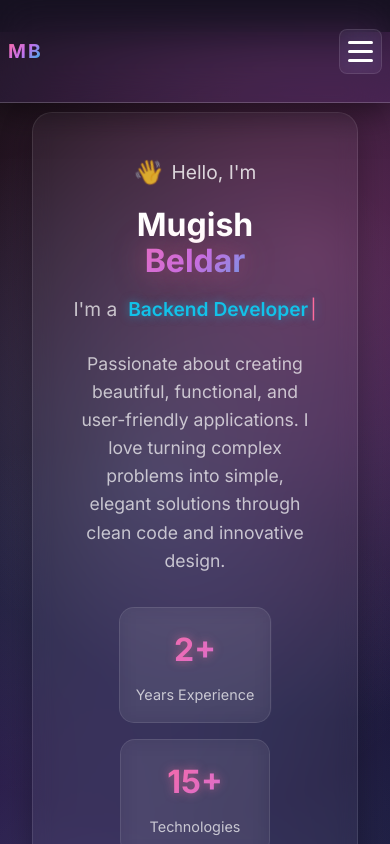
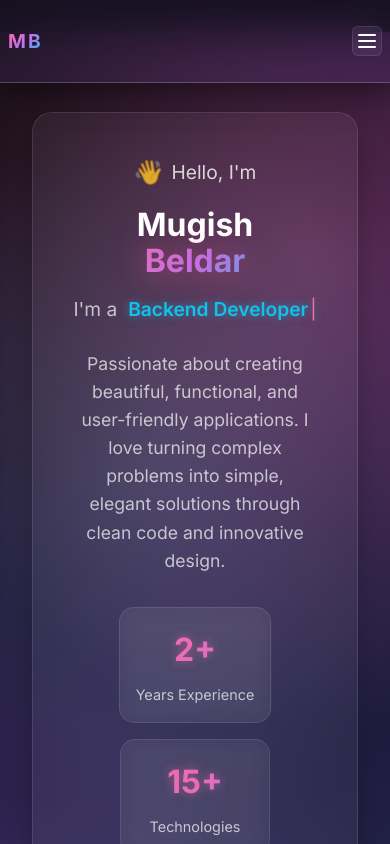
Before and after one commit to MugishBeldar/mugish.beldar, a React (Vite) app: page / in a window 390 px wide. Shown: the top 844 px of the page. Built offline with nearby package versions, Linux system fonts and the light colour scheme.

Commit message:
Fix | Icon, Image, and link issue

```diff
--- a/src/components/Home.jsx
+++ b/src/components/Home.jsx
@@ -108,7 +108,7 @@ const Home = () => {
               </button>
               <button
                 className="btn-resume"
-                onClick={() => window.open('/resume.pdf', '_blank')}
+                onClick={() => window.open('https://drive.google.com/file/d/1pW06E8uKEPQczzQQsn1PJAEHa0yHGN2T/view?usp=sharing', '_blank')}
               >
                 <FileText size={20} className="resume-icon" />
                 View Resume
--- a/src/components/Navbar.css
+++ b/src/components/Navbar.css
@@ -122,8 +122,8 @@
   display: none;
   flex-direction: column;
   cursor: pointer;
-  padding: 0.5rem;
-  border-radius: 8px;
+  padding: 0.3rem;
+  border-radius: 6px;
   background: rgba(255, 255, 255, 0.05);
   backdrop-filter: blur(10px);
   border: 1px solid rgba(255, 255, 255, 0.1);
@@ -137,10 +137,10 @@
 }
 
 .bar {
-  width: 25px;
-  height: 3px;
+  width: 18px;
+  height: 2px;
   background: white;
-  margin: 3px 0;
+  margin: 2px 0;
   transition: 0.3s;
   border-radius: 2px;
 }
@@ -163,7 +163,7 @@
     display: flex;
     justify-content: space-between;
     align-items: center;
-    height: 70px;
+    height: 50px;
     position: relative;
     z-index: 10001;
   }
@@ -219,11 +219,11 @@
   }
 
   .hamburger.active .bar:nth-child(1) {
-    transform: translateY(8px) rotate(45deg);
+    transform: translateY(6px) rotate(45deg);
   }
 
   .hamburger.active .bar:nth-child(3) {
-    transform: translateY(-8px) rotate(-45deg);
+    transform: translateY(-6px) rotate(-45deg);
   }
 
   /* Mobile menu items styling */
--- a/src/components/Projects.jsx
+++ b/src/components/Projects.jsx
@@ -1,6 +1,11 @@
 import { useState } from 'react'
 import { ExternalLink, Calendar, Users, Star, Zap } from 'lucide-react'
 import './Projects.css'
+
+// Import images
+import ecommerceImage from '../assets/ecommerce-web-application.png'
+import breezeImage from '../assets/breeze-wheather-application.png'
+import portfolioImage from '../assets/portfolio.png'
 
 const Projects = () => {
   const [imageErrors, setImageErrors] = useState({})
@@ -47,7 +52,7 @@ const Projects = () => {
     {
       title: "E-Commerce Platform",
       description: "A full-stack e-commerce platform with modern UI/UX, real-time inventory management, and secure payment processing. Built with Next.js, and PostgreSQL.",
-      image: "/src/assets/ecommerce-web-application.png",
+      image: ecommerceImage,
       technologies: ["Next.js", "PostgreSQL", "Stripe", "Redis", "Vercel", "Shadcn UI"],
       features: [
         "Real-time inventory tracking",
@@ -64,7 +69,7 @@ const Projects = () => {
     {
       title: "Breeze Weather Application",
       description: "Breeze, a sleek React-based weather app, leverages the OpenWeatherMap API to provide a responsive and visually appealing interface. Offering a concise five-day forecast with real-time updates, interactive maps, and customizable units, Breeze ensures users stay informed and in control of their weather plans.",
-      image: "/src/assets/breeze-wheather-application.png",
+      image: breezeImage,
       technologies: ["Node Js",
         "Express Js",
         "React Js",
@@ -85,7 +90,7 @@ const Projects = () => {
     {
       title: "Portfolio",
       description: "A modern portfolio website with aesthetic, featuring glassmorphism effects, interactive animations, and responsive design. Built with React and custom CSS to showcase projects and skills in a visually stunning interface.",
-      image: "/src/assets/portfolio.png",
+      image: portfolioImage,
       technologies: ["React", "Vite", "CSS3", "JavaScript", "Lucide Icons", "Glassmorphism"],
       features: [
         "Glassmorphism effects",
--- a/src/components/Skills.jsx
+++ b/src/components/Skills.jsx
@@ -1,6 +1,11 @@
 import { useState, useEffect } from 'react'
 import { Palette, Settings, Database, Cloud, Zap, Code, Wrench } from 'lucide-react'
 import './Skills.css'
+
+// Import images
+import typescriptIcon from '../assets/typescript.png'
+import sqlServerIcon from '../assets/sql-server.png'
+import vsCodeIcon from '../assets/vscode.png'
 
 const Skills = () => {
   const [imageErrors, setImageErrors] = useState({})
@@ -28,7 +33,7 @@ const Skills = () => {
       skills: [
         { name: "Rust", icon: "https://avatars.githubusercontent.com/u/5430905?s=48&v=4" },
         { name: "JavaScript", icon: "https://avatars.githubusercontent.com/u/9919?s=48&v=4" },
-        { name: "TypeScript", icon: "/src/assets/typescript.png" }
+        { name: "TypeScript", icon: typescriptIcon }
       ]
     },
     Frontend: {
@@ -52,7 +57,7 @@ const Skills = () => {
       icon: <Database className="category-icon" />,
       skills: [
         { name: "MySQL", icon: "https://avatars.githubusercontent.com/u/2452804?s=48&v=4" },
-        { name: "MSSQL", icon: "/src/assets/sql-server.png" },
+        { name: "MSSQL", icon: sqlServerIcon },
         { name: "ClickHouse", icon: "https://avatars.githubusercontent.com/u/54801242?s=48&v=4" },
         { name: "ScyllaDB", icon: "https://avatars.githubusercontent.com/u/14364730?s=48&v=4" },
         { name: "CockroachDB", icon: "https://avatars.githubusercontent.com/u/6748139?s=48&v=4" },
@@ -78,7 +83,7 @@ const Skills = () => {
       icon: <Wrench className="category-icon" />,
       skills: [
         { name: "Lens", icon: "https://avatars.githubusercontent.com/u/62133242?s=48&v=4" },
-        { name: "VS Code", icon: "", },
+        { name: "VS Code", icon: vsCodeIcon, },
         { name: "JetBrains", icon: "https://avatars.githubusercontent.com/u/878437?s=48&v=4" },
         { name: "Postman", icon: "https://avatars.githubusercontent.com/u/10251060?s=48&v=4" },
         { name: "Git", icon: "https://avatars.githubusercontent.com/u/18133?s=48&v=4" },
```
Also changed, not shown: src/assets/vscode.png (added).
